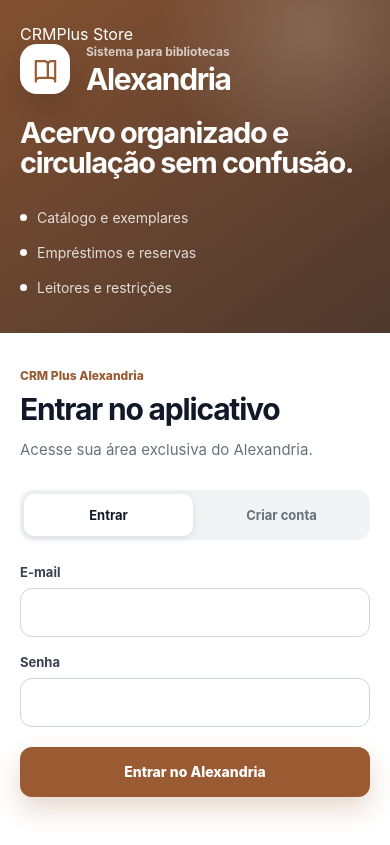
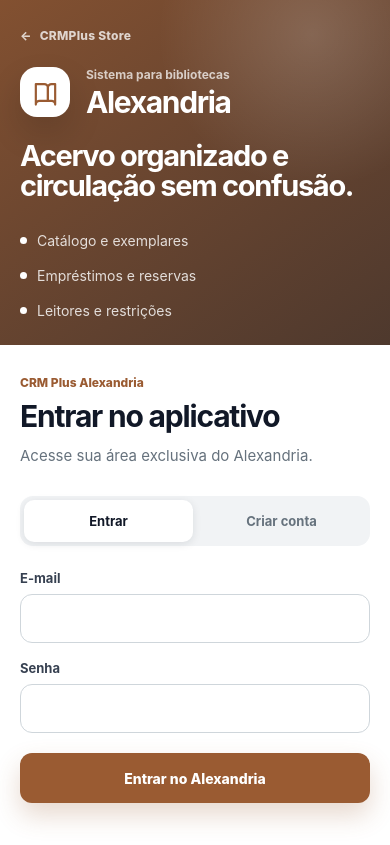
Before and after one commit to aruanmf446-hub/crmplus, a Next.js app: page /sistemas/alexandria in a window 390 px wide. Built offline with nearby package versions, Linux system fonts and the light colour scheme.

Commit message:
style app store access link

```diff
--- a/components/workspaces/phase-four/AppAccessGate.module.css
+++ b/components/workspaces/phase-four/AppAccessGate.module.css
@@ -33,6 +33,9 @@
     linear-gradient(145deg, color-mix(in srgb, var(--accent) 82%, #17202a), color-mix(in srgb, var(--accent) 42%, #17202a));
 }
 
+.storeLink { width: fit-content; display: inline-flex; align-items: center; margin-bottom: 30px; color: rgba(255,255,255,.76); font-size: 12px; font-weight: 800; letter-spacing: .02em; }
+.storeLink::before { content: "←"; margin-right: 8px; }
+.storeLink:hover { color: #fff; }
 .brandIdentity { display: flex; align-items: center; gap: 16px; }
 .brandIdentity > span { width: 58px; height: 58px; display: grid; place-items: center; color: var(--accent); background: #fff; border-radius: 17px; box-shadow: 0 16px 34px rgba(0,0,0,.14); }
 .brandIdentity small { display: block; margin-bottom: 5px; color: rgba(255,255,255,.72); font-size: 12px; font-weight: 700; }
@@ -46,7 +49,6 @@
 .previewImage { width: 100%; height: 100%; min-height: 220px; display: block; object-fit: cover; object-position: top center; }
 .previewFallback { min-height: 220px; display: grid; place-items: center; align-content: center; gap: 14px; text-align: center; color: rgba(255,255,255,.9); }
 .previewFallback span { font-size: 14px; font-weight: 700; }
-.privacy { margin: 0; color: rgba(255,255,255,.68); font-size: 12px; line-height: 1.55; }
 
 .formSide { padding: 56px; display: flex; flex-direction: column; justify-content: center; }
 .formHeading small { display: block; margin-bottom: 10px; color: var(--accent); font-size: 12px; font-weight: 800; }
@@ -62,7 +64,6 @@
 .field input:focus { border-color: var(--accent); box-shadow: 0 0 0 4px color-mix(in srgb, var(--accent) 14%, transparent); }
 .submit { min-height: 50px; margin-top: 3px; color: #fff; background: var(--accent); border: 0; border-radius: 12px; cursor: pointer; font: inherit; font-size: 14px; font-weight: 800; box-shadow: 0 12px 26px color-mix(in srgb, var(--accent) 24%, transparent); }
 .error { padding: 12px 13px; color: #a30f3b; background: #fff0f4; border: 1px solid #f4c8d5; border-radius: 11px; font-size: 13px; }
-.note { margin: 18px 0 0; color: #8a939c; text-align: center; font-size: 12px; line-height: 1.5; }
 
 .signedInShell { min-height: 100vh; background: #eef1f3; }
 .sessionHeader { min-height: 46px; display: flex; align-items: center; justify-content: space-between; gap: 20px; padding: 0 18px; color: #fff; background: #151b23; border-bottom: 1px solid rgba(255,255,255,.08); font-family: Inter, "Segoe UI", system-ui, sans-serif; }
@@ -86,6 +87,7 @@
 
 @media (max-width: 620px) {
   .brand { padding: 24px 20px; }
+  .storeLink { margin-bottom: 24px; }
   .brandIdentity h1 { font-size: 30px; }
   .brandIdentity > span { width: 50px; height: 50px; }
   .tagline { margin-top: 24px; font-size: 29px; }
```
